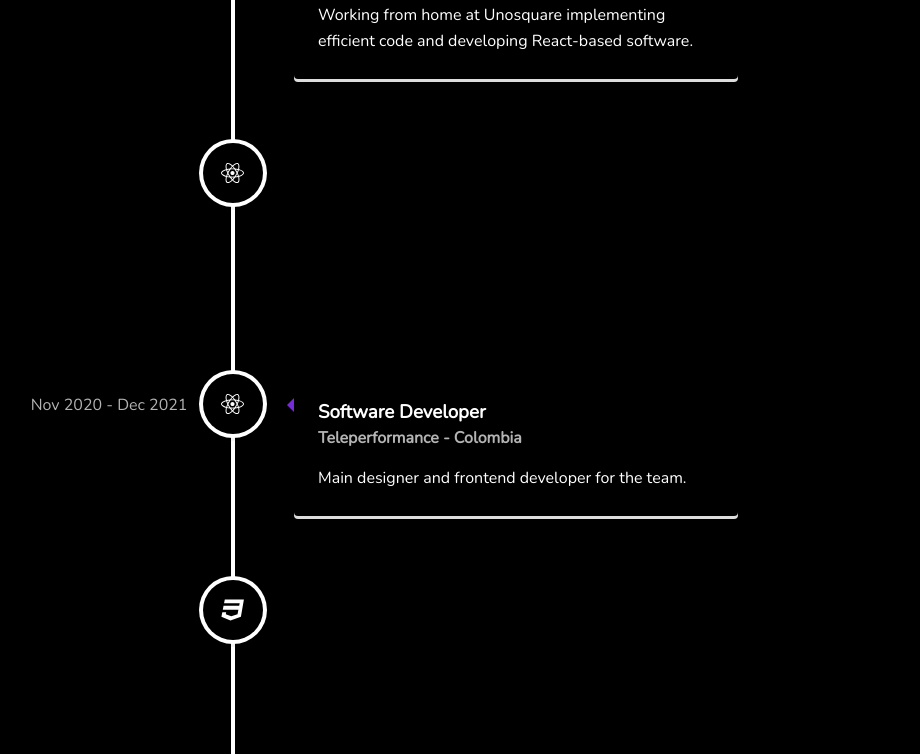
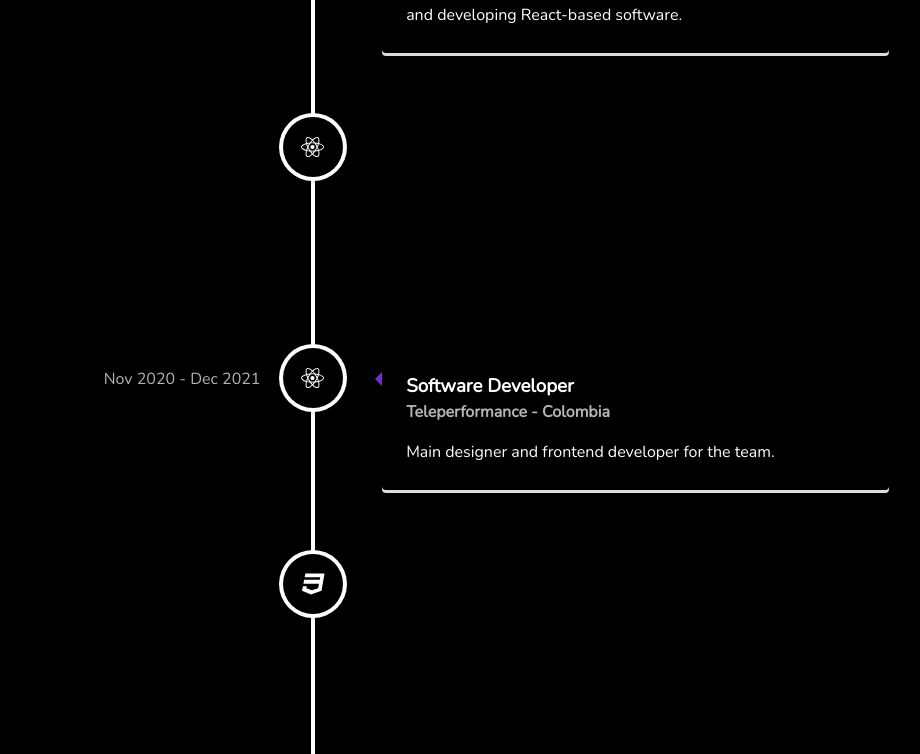
Before and after one commit to santiriva19/my-porfolio-new-srd, a React (Create React App) app: page / in a window 1280 px wide. Shown: the part 1640-2394 px from the top of the page, without its empty margins (327-1247 px from the left). Built offline with nearby package versions, Linux system fonts and the light colour scheme; a web font is replaced by a local one.

Commit message:
Update timeline.js

```diff
--- a/src/components/me/timeline/timeline.js
+++ b/src/components/me/timeline/timeline.js
@@ -23,12 +23,12 @@ const iconMap = {
   flag: faFlagUsa,
 };
 
-const containerStyles = { background: "black", color: "#fff" };
+const containerStyles = { background: "transparent", color: "white" };
 const arrowStyles = { borderRight: "7px solid rgb(118, 42, 218)" };
 
 export default function TimeLineComponent() {
   return (
-    <section aria-labelledby="timeline-title">
+    <section aria-labelledby="timeline-title" style={{ width: "100%" }}>
       <h2 id="timeline-title" className="sr-only">
         Professional Timeline
       </h2>
@@ -40,12 +40,12 @@ export default function TimeLineComponent() {
             contentStyle={containerStyles}
             contentArrowStyle={arrowStyles}
             date={item.date}
-            iconStyle={containerStyles}
+            iconStyle={{ background: "black", color: "#fff" }}
             icon={
               <FontAwesomeIcon
                 icon={iconMap[item.icon]}
                 size="2x"
-                style={{ paddingRight: item.icon === "css" ? "12%" : "15%" }}
+                style={{ paddingRight: item.icon === "css" ? "10%" : "15%" }}
                 aria-hidden="true"
               />
             }
```
